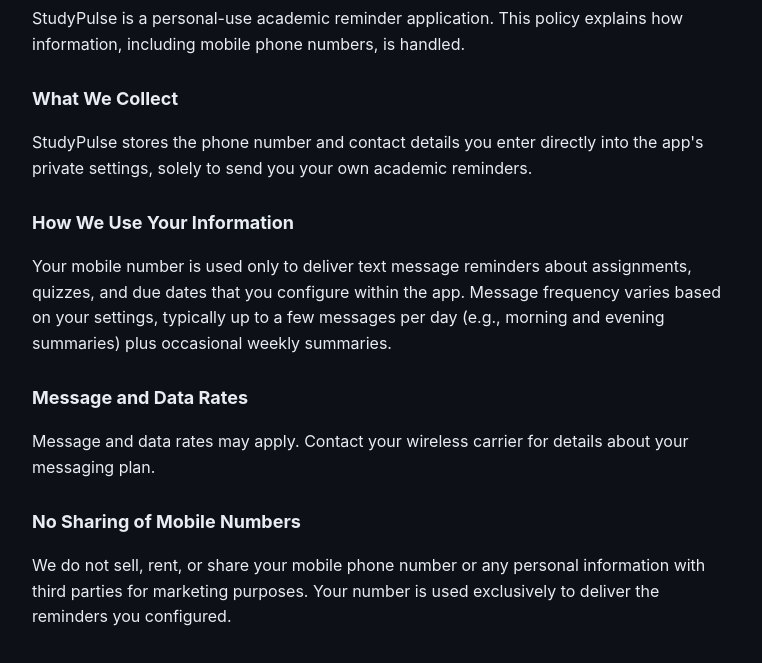
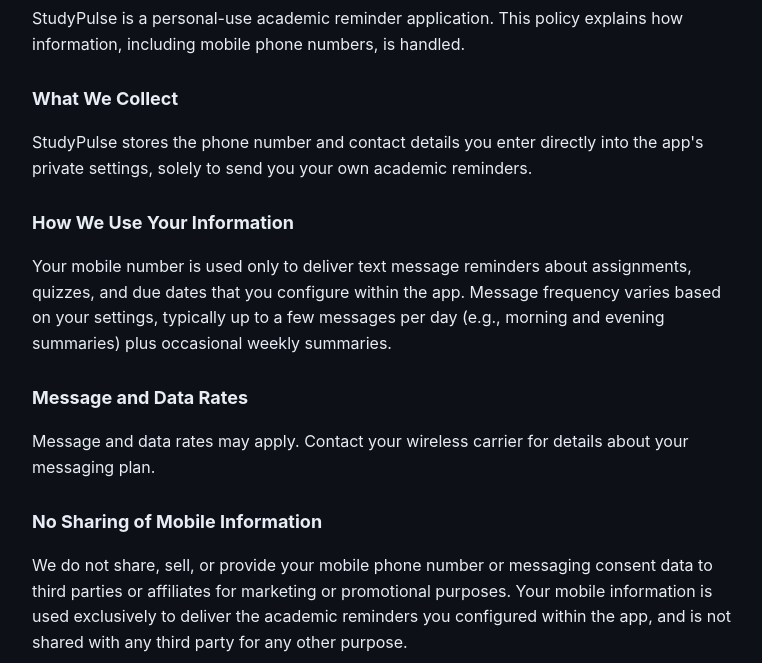
Before and after one commit to devanbachhawat17-tech/StudyPulse, a website: page privacy.html in a window 1280 px wide. Shown: the part 120-783 px from the top of the page, without its empty margins (258-1020 px from the left). Drawn offline with Linux system fonts and the light colour scheme.

Commit message:
Add files via upload

```diff
--- a/privacy.html
+++ b/privacy.html
@@ -24,8 +24,8 @@
 <h2>Message and Data Rates</h2>
 <p>Message and data rates may apply. Contact your wireless carrier for details about your messaging plan.</p>
 
-<h2>No Sharing of Mobile Numbers</h2>
-<p>We do not sell, rent, or share your mobile phone number or any personal information with third parties for marketing purposes. Your number is used exclusively to deliver the reminders you configured.</p>
+<h2>No Sharing of Mobile Information</h2>
+<p>We do not share, sell, or provide your mobile phone number or messaging consent data to third parties or affiliates for marketing or promotional purposes. Your mobile information is used exclusively to deliver the academic reminders you configured within the app, and is not shared with any third party for any other purpose.</p>
 
 <h2>Opting Out</h2>
 <p>You can stop receiving messages at any time by disabling reminders within the app, or by replying STOP to any message.</p>
```
